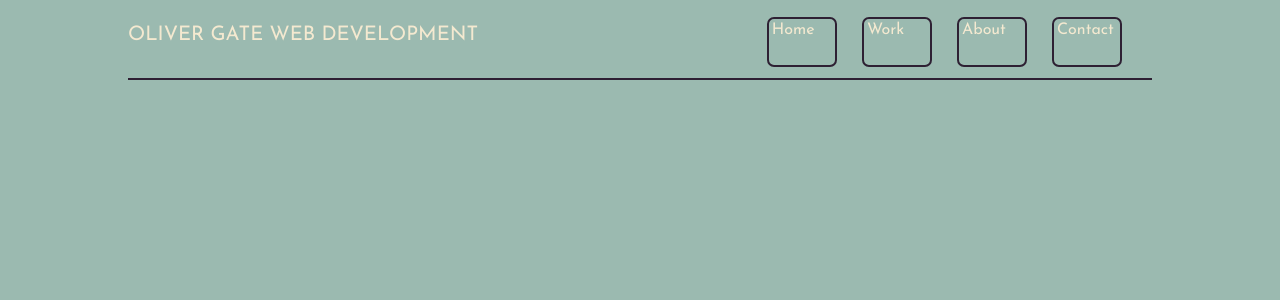
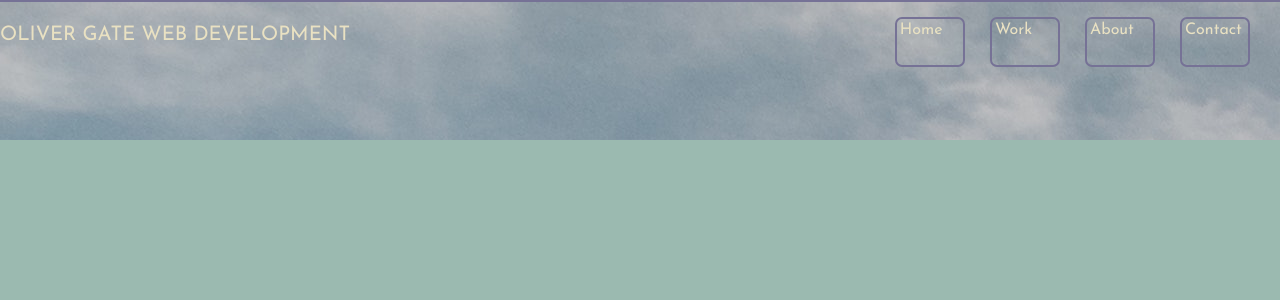
Before and after one commit to olivergate/PortfolioWebsite, a PHP site: page / in a window 1280 px wide. Shown: the top 300 px of the page. Run offline with PHP 8.4, Linux system fonts and the light colour scheme.

Commit message:
new class navcontainer for image

```diff
--- a/style.css
+++ b/style.css
@@ -7,11 +7,15 @@ body {
     font-family: 'Josefin Sans', sans-serif;
 }
 nav {
-    color: #f4e9d0;
-    height: 80px;
+    height: 140px;
+    background-image: url("grassPic.jpg");
+
+}
+.navcontainer {
+    color: #e9e1c2;
     margin: 0 auto;
-    width: 80vw;
-    border-bottom: solid #2e2033 2px;
+    width: 100vw;
+    border-bottom: solid #767296 2px;
 }
 .logo {
     font-size: 20px;
@@ -28,7 +32,7 @@ nav {
     display: inline-block;
     height: 50px;
     width: 70px;
-    border: 2px solid #2e2033;
+    border: 2px solid #767296;
     padding: 3px;
     -webkit-border-radius: 7px;
     -moz-border-radius: 7px;
```
